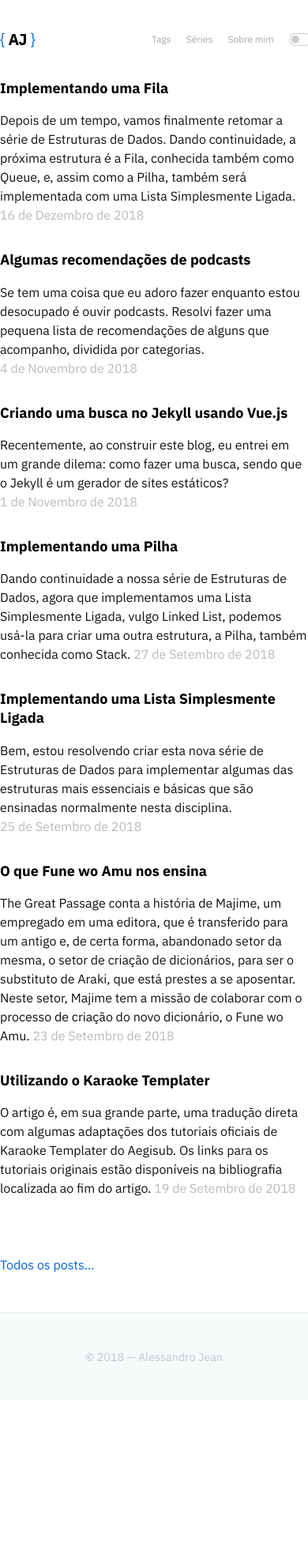
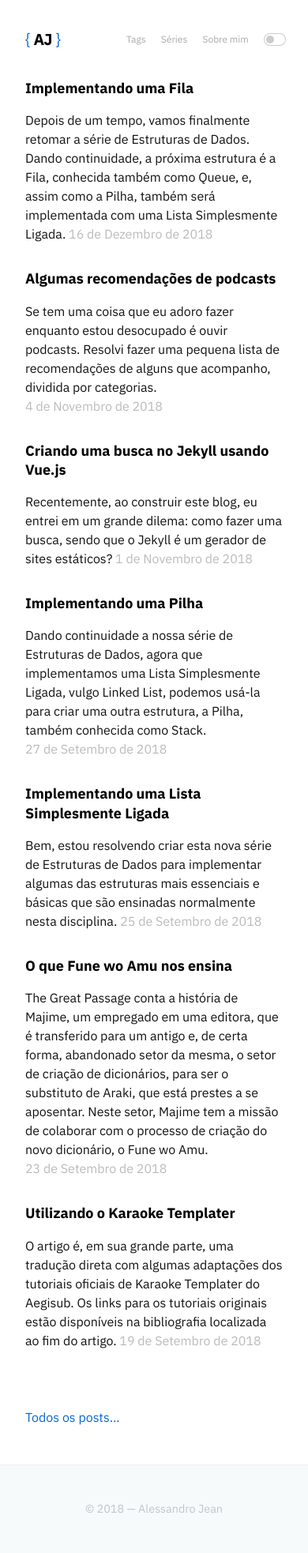
Before and after one commit to alessandrojean/alessandrojean.github.io, a Jekyll site: the page built from index.html, in a window 390 px wide. Shown: the whole page at 79% size. Built offline with Jekyll 4.4.1, drawn with Linux system fonts in a browser that asks for light colours; nearby versions of some CDN libraries; before the commit the page ends 1773 px from its top, so only the background shows below that.

Commit message:
Fix mobile missing padding.

```diff
--- a/src/scss/common.scss
+++ b/src/scss/common.scss
@@ -139,7 +139,7 @@ nav, .content, footer {
 
 // Navigation
 nav {
-  width: 100%;
+  width: calc(100% - 64px);
   max-width: 720px - 64px;
   margin: 0 auto;
   display: flex;
--- a/src/scss/post.scss
+++ b/src/scss/post.scss
@@ -2,7 +2,7 @@
   page-break-before: always;
   padding-bottom: 1em;
   position: relative;
-  width: 100%;
+  width: calc(100% - 64px);
   max-width: 720px - 64px;
   margin: 0 auto;
 
--- a/src/scss/posts.scss
+++ b/src/scss/posts.scss
@@ -1,5 +1,5 @@
 .posts {
-  width: 100%;
+  width: calc(100% - 64px);
   max-width: 720px - 64px;
   margin: 0 auto;
 
```
Also changed, not shown: assets/css/main.css.
